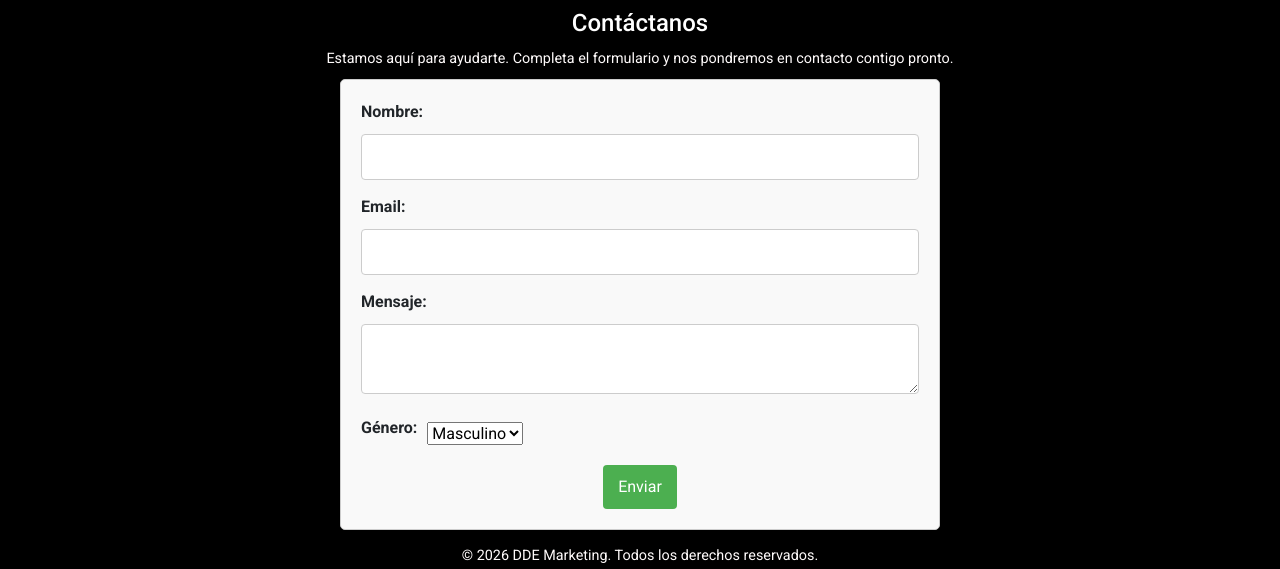
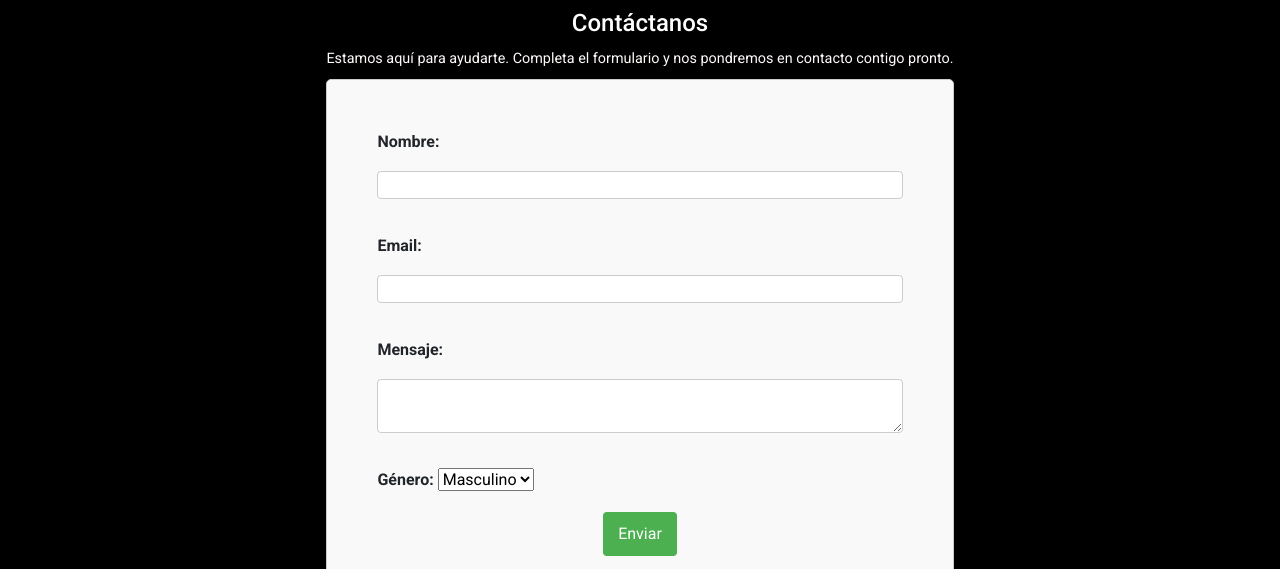
Before and after one commit to genaperrone95-bit/DDE, a plain HTML site: page pages/contacto.html in a window 1280 px wide. Shown: the part 56-625 px from the top of the page. Drawn offline with nearby package versions, Linux system fonts and the light colour scheme.

Commit message:
Pulido final del sitio web

```diff
--- a/pages/contacto.html
+++ b/pages/contacto.html
@@ -13,7 +13,7 @@
     <!-- fuente gratuita -->
 </head>
 <body>
-
+    <div class="formato">
         <header>
                 <nav class="navbar navbar-expand-lg bg-body-tertiary">
                     <div class="container-fluid">
@@ -43,12 +43,14 @@
                     </div>
                 </nav>
         </header>
+
+
+
         <main>
             <h2>Contáctanos</h2>
                 <p>Estamos aquí para ayudarte. Completa el formulario y nos pondremos en contacto contigo pronto.</p>
-        </main>
 
-
+            <div class="contact-form">
                 <form action="./pages/contacto.html" method="post">
                         <label for="nombre">Nombre:</label>
                         <input type="text" id="nombre" name="nombre" required>
@@ -72,7 +74,8 @@
                         <button type="submit">Enviar</button>
                         </div>
                 </form>
-
+            </div>
+        </main>
 
         <footer>
                 <!-- Información de contacto y redes sociales -->
@@ -80,6 +83,9 @@
             <a href="">Seguinos en <img src="../assets/instagram-logo.png" alt="instagram-logo"></a>
             <a href="">Escribinos a <img src="../assets/whatsapp-logo.png" alt="whatsapp-logo"> </a>
         </footer>
+
+    </div>
+
     <script src="https://cdn.jsdelivr.net/npm/bootstrap@5.3.8/dist/js/bootstrap.bundle.min.js" integrity="sha384-FKyoEForCGlyvwx9Hj09JcYn3nv7wiPVlz7YYwJrWVcXK/BmnVDxM+D2scQbITxI" crossorigin="anonymous"></script>
 </body>
 </html>
--- /dev/null
+++ b/styles/style.scss
@@ -0,0 +1,6 @@
+$primary-color: #000000cb;
+
+
+body {
+  background-color: $primary-color;
+}
--- a/styles/styles.css
+++ b/styles/styles.css
@@ -1,4 +1,11 @@
 /* styles.css */
+
+div.formato {
+    display: grid;
+    min-height: 100dvh;
+    grid-template-rows: auto 1fr auto;
+    justify-items: center;
+}
 
 
 body {
@@ -49,24 +56,29 @@ p {
 }
 
 /* form styles */
+
+
 form {
-    max-width: 600px;
-    margin: 0 auto;
-    padding: 20px;
+    width: 100%;
+    max-width: 1000px;
+    padding: 50px;
     border: 1px solid #ccc;
     border-radius: 5px;
     background-color: #f9f9f9;
+
+    display: flex;
+    flex-direction: column;
+    gap: 20px;
+    justify-content: center;
+
 }
 form label {
-    display: block;
-    margin-bottom: 10px;
+    margin-bottom: -3px;
     font-weight: bold;
 }
 
 
 form input, form textarea {
-    width: 100%;
-    padding: 10px;
     margin-bottom: 15px;
     border: 1px solid #ccc;
     border-radius: 4px;
@@ -76,13 +88,6 @@ div.submit-button {
     text-align: center;
 }
 
-div.selection {
-    display: flex;
-    flex-direction: row;
-    align-items: center;
-    gap: 10px;
-    margin-bottom: 15px;
-}
 form button {
     background-color: #4CAF50;
     color: white;
@@ -158,6 +163,7 @@ footer a:hover {
 footer p {
     margin: 5px 0;
 }
+
 
 
 /* tarjetas de servicios */
```
Also changed, not shown: index.html (+2 -2 lines), pages/acerca-de.html (+2 -0 lines), pages/porfolio.html (+2 -2 lines), pages/servicios.html (+2 -1 lines). Lines whose indentation alone changed are shown as unchanged.
